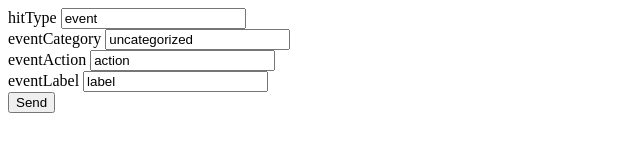
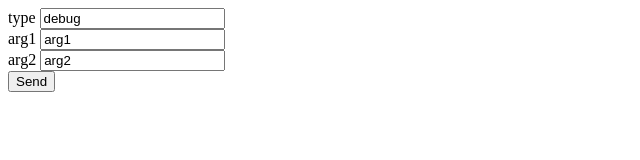
Before and after one commit to Xi-Plus/test, a website: page index.html in a window 1280 px wide. Both pictures are taken after a click on the button "Send". Shown: the whole page, without its empty margins (0-640 px from the left). Drawn offline with Linux system fonts and the light colour scheme.

Commit message:
Update index.html

```diff
--- a/index.html
+++ b/index.html
@@ -13,21 +13,18 @@
 
 	<script>
 		function send() {
-			ga('send', {
-				hitType: document.getElementById('hitType').value,
-				eventCategory: document.getElementById('eventCategory').value,
-				eventAction: document.getElementById('eventAction').value,
-				eventLabel: document.getElementById('eventLabel').value
+			gtag('event', document.getElementById('type').value, {
+				'arg1': document.getElementById('arg1').value,
+				'arg2': document.getElementById('arg2').value,
 			});
 		}
 	</script>
 </head>
 
 <body>
-	hitType <input id="hitType" value="event"><br>
-	eventCategory <input id="eventCategory" value="uncategorized"><br>
-	eventAction <input id="eventAction" value="action"><br>
-	eventLabel <input id="eventCategory" value="label"><br>
+	type <input id="type" value="debug"><br>
+	arg1 <input id="arg1" value="arg1"><br>
+	arg2 <input id="arg2" value="arg2"><br>
 	<button onclick="send()">Send</button>
 </body>
 
```
